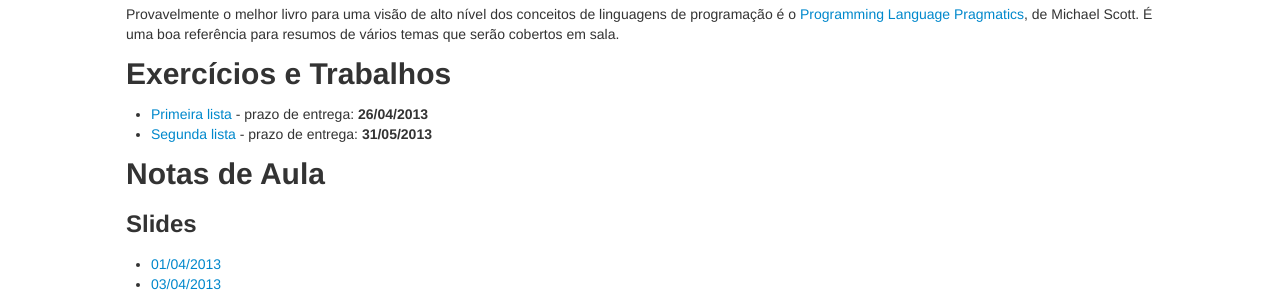
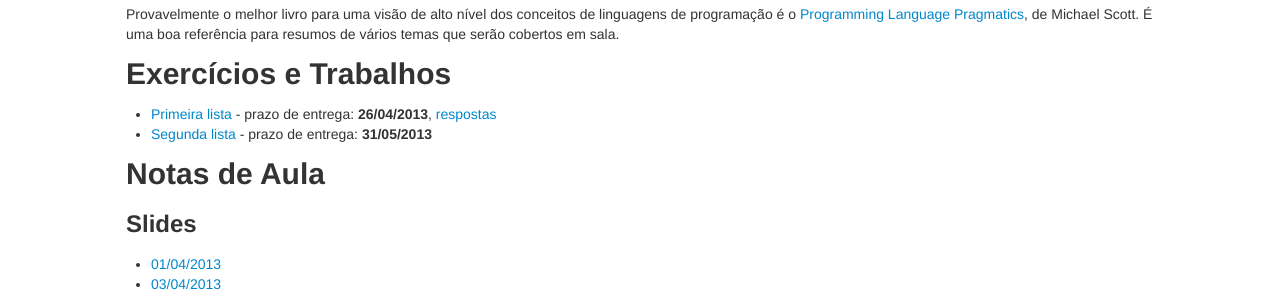
Before and after one commit to fabiomascarenhas/fabiomascarenhas.github.com, a Jekyll site: the page built from lp/index.md, in a window 1280 px wide and 900 px high, scrolled down 972 px. Shown: the part 154-450 px from the top of the window. Built offline with Jekyll 4.4.1, drawn with Linux system fonts in a browser that asks for light colours.

Commit message:
gabarito lista1 lp

```diff
--- a/lp/index.md
+++ b/lp/index.md
@@ -98,7 +98,7 @@ Michael Scott. É uma boa referência para resumos de vários temas que serão c
 Exercícios e Trabalhos
 ----------------------
 
-* [Primeira lista](lista1.html) - prazo de entrega: **26/04/2013**
+* [Primeira lista](lista1.html) - prazo de entrega: **26/04/2013**, [respostas](Lista1Res.zip)
 * [Segunda lista](lista2.html) - prazo de entrega: **31/05/2013**
 
 Notas de Aula
@@ -118,7 +118,7 @@ Notas de Aula
 * [13/05/2013](Aula10.pdf)
 * [15/05/2013](Aula11.pdf)
 * [20/05/2013](Aula12.pdf)
-* [22/05/2013](Aula12.pdf)
+* [22/05/2013](Aula13.pdf)
 
 ### Logs do console
 
```
Also changed, not shown: 1 other file.
